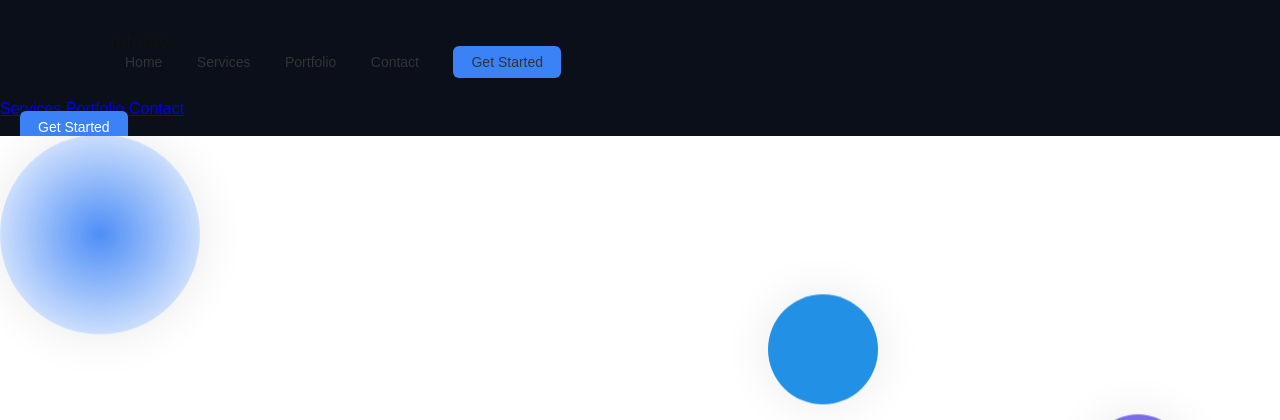
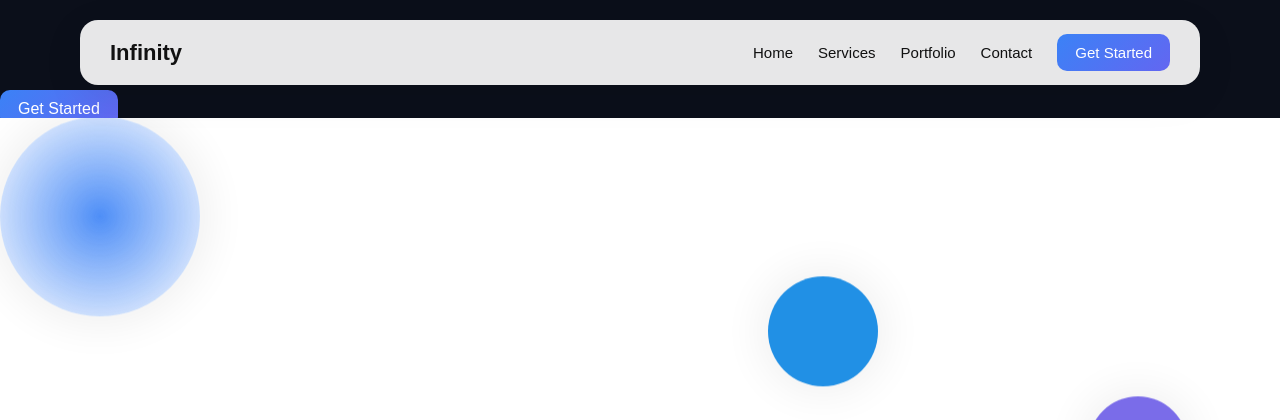
Before and after one commit to iamsumitsam01-tech/Infinity_agency_v2, a Django app: page / in a window 1280 px wide. Shown: the top 420 px of the page. Run offline with Django 5.2, Linux system fonts and the light colour scheme; data comes from the database, SQL or seed files in the repository; some libraries are stand-ins or nearby versions.

Commit message:
update css and html

```diff
--- a/static/css/style.css
+++ b/static/css/style.css
@@ -12,52 +12,6 @@ body {
 
 }
 
-
-
-
-
-/* LOGO */
-.logo {
-  font-weight: 600;
-  font-size: 18px;
-  color: #111;
-}
-
-
-
-/* LINKS */
-
-.nav-links {
-
-    gap: 25px;
-    align-items: center;
-
-}
-
-
-.nav-links a {
-  margin: 0 15px;
-  text-decoration: none;
-  color: #333;
-  font-size: 14px;
-  transition: 0.3s;
-}
-
-.nav-links a:hover {
-  color: #3b82f6;
-}
-
-/* BUTTON */
-.nav-btn {
-    margin-left: 20px;
-
-  padding: 8px 18px;
-  background: #3b82f6;
-  color: white;
-  border-radius: 6px;
-  text-decoration: none;
-  font-size: 14px;
-}
 
 /* HERO */
 
@@ -923,25 +867,6 @@ h2 {
   cursor: pointer;
 }
 
-
-.navbar {
-    position: fixed;
-    top: 20px;
-    left: 50%;
-    transform: translateX(-50%);
-    width: calc(100% - 160px);    /* 80px margin each side */
-    max-width: 1200px;
-    padding: 12px 30px;
-    border-radius: 16px;
-}
-    max-width: 1200px;
-
-    background: rgba(255, 255, 255, 0.6);
-    backdrop-filter: blur(16px);
-    border-radius: 16px;
-
-    box-shadow: 0 10px 40px rgba(0,0,0,0.1);
-}
 .hero {
     position: relative;
     z-index: 1;
@@ -951,15 +876,6 @@ h2 {
     position: absolute;
     pointer-events: none;   /* 🔥 THIS FIXES EVERYTHING */
 }
-
-
-.navbar {
-    position: fixed;
-    z-index: 999999;
-}
-
-
-
 
 .hero-content,
 .buttons,
@@ -2240,52 +1908,186 @@ html, body {
     z-index: 2;             /* Keep text above circles */
 }
 
-@media screen and (max-width: 768px) {
-
-    .nav-links {
-        display: none !important;  /* Hide all desktop links */
+/* =========================================
+   FINAL RESPONSIVE NAVBAR
+========================================= */
+
+/* DESKTOP */
+
+.navbar{
+    position: fixed;
+    top: 20px;
+    left: 50%;
+    transform: translateX(-50%);
+
+    width: calc(100% - 160px);
+    max-width: 1200px;
+
+    padding: 14px 30px;
+
+    display: flex;
+    align-items: center;
+    justify-content: space-between;
+
+    background: rgba(255,255,255,0.9);
+
+    backdrop-filter: blur(16px);
+
+    border-radius: 18px;
+
+    box-shadow: 0 10px 40px rgba(0,0,0,0.08);
+
+    z-index: 999999;
+}
+
+/* LOGO */
+
+.logo{
+    font-size: 22px;
+    font-weight: 700;
+    color: #111;
+}
+
+/* DESKTOP MENU */
+
+.nav-links{
+    display: flex;
+    align-items: center;
+    gap: 25px;
+}
+
+.nav-links a{
+    text-decoration: none;
+    color: #111;
+    font-size: 15px;
+    transition: 0.3s;
+}
+
+.nav-links a:hover{
+    color: #3b82f6;
+}
+
+/* BUTTON */
+
+.nav-btn{
+    padding: 10px 18px;
+
+    background: linear-gradient(135deg,#3b82f6,#6366f1);
+
+    color: white !important;
+
+    border-radius: 10px;
+
+    text-decoration: none;
+}
+
+/* HIDE MOBILE ITEMS ON LAPTOP */
+
+.menu-btn{
+    display: none;
+}
+
+.mobile-menu{
+    display: none;
+}
+
+/* =========================================
+   MOBILE
+========================================= */
+
+@media screen and (max-width:768px){
+
+    body{
+        padding-top: 90px;
     }
 
-    .menu-btn {
-        display: flex;  /* Show hamburger */
+    .navbar{
+
+        top: 10px;
+
+        width: calc(100% - 20px);
+
+        padding: 12px 16px;
+
+        border-radius: 16px;
+    }
+
+    /* HIDE DESKTOP MENU */
+
+    .nav-links{
+        display: none;
+    }
+
+    /* SHOW MENU BUTTON */
+
+    .menu-btn{
+
+        display: flex;
+
         align-items: center;
         justify-content: center;
+
         width: 42px;
         height: 42px;
+
         border-radius: 10px;
+
         background: rgba(0,0,0,0.06);
+
         font-size: 24px;
+
         cursor: pointer;
+
+        color: #111;
     }
 
-    /* Mobile menu dropdown */
-    .mobile-menu {
-        display: none;  /* Hidden by default */
+    /* MOBILE DROPDOWN */
+
+    .mobile-menu{
+
         position: fixed;
+
         top: 82px;
         left: 10px;
         right: 10px;
+
+        display: none;
+
         flex-direction: column;
+
         background: white;
+
         border-radius: 18px;
+
         padding: 10px;
+
         box-shadow: 0 10px 30px rgba(0,0,0,0.12);
+
         z-index: 999999;
     }
 
-    .mobile-menu.show {
-        display: flex;  /* Show when active */
+    /* SHOW MENU */
+
+    .mobile-menu.show{
+        display: flex;
     }
 
-    .mobile-menu a {
+    /* LINKS */
+
+    .mobile-menu a{
+
         padding: 14px;
+
+        border-radius: 10px;
+
         text-decoration: none;
+
         color: #111;
-        border-radius: 10px;
+
         font-size: 15px;
     }
 
-    .mobile-menu a:hover {
+    .mobile-menu a:hover{
         background: #f3f4f6;
     }
 }
--- a/templates/base.html
+++ b/templates/base.html
@@ -14,12 +14,11 @@
 <!-- ✅ NAVBAR -->
 <header class="navbar">
 
-    <!-- LEFT: Logo only (Change 1: Removed Get Started from here) -->
     <div class="nav-left">
         <div class="logo">Infinity</div>
     </div>
 
-    <!-- DESKTOP MENU: All links + Get Started (Change 2: Added Get Started here) -->
+    <!-- DESKTOP MENU -->
     <nav class="nav-links">
         <a href="{% url 'home' %}">Home</a>
         <a href="{% url 'service' %}">Services</a>
@@ -28,13 +27,14 @@
         <a href="{% url 'contact' %}" class="nav-btn">Get Started</a>
     </nav>
 
-    <!-- MOBILE: Only hamburger button -->
+    <!-- MOBILE BUTTON -->
     <div class="menu-btn" id="menuBtn">☰</div>
 
 </header>
 
-<!-- MOBILE DROPDOWN (Changes 3 & 4: Removed Home and Get Started) -->
+<!-- MOBILE MENU -->
 <div class="mobile-menu" id="mobileMenu">
+    <a href="{% url 'home' %}">Home</a>
     <a href="{% url 'service' %}">Services</a>
     <a href="{% url 'portfolio' %}">Portfolio</a>
     <a href="{% url 'contact' %}">Contact</a>
```
Also changed, not shown: other parts of static/css/style.css (+0 -258 lines).
